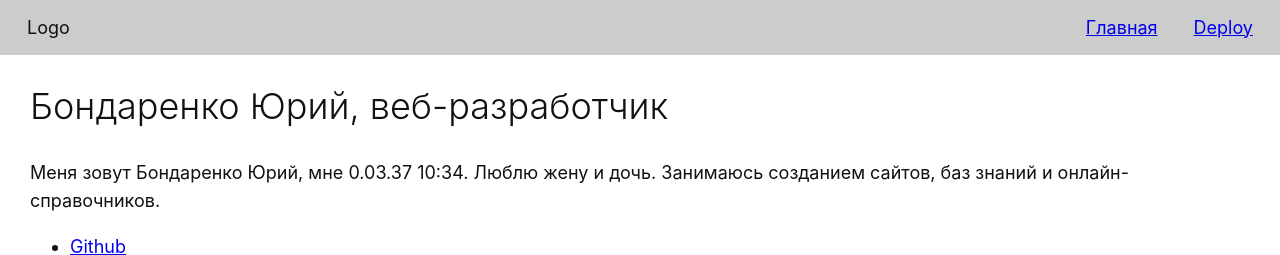
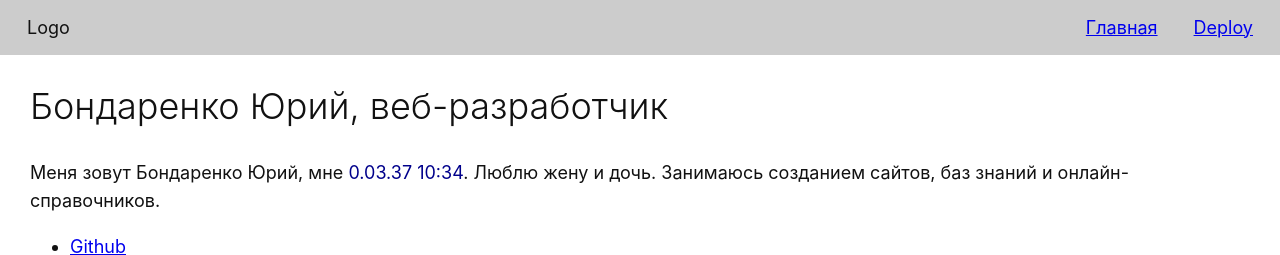
Before and after one commit to bndby/bndby2, a Next.js app: page / in a window 1280 px wide. Shown: the top 255 px of the page. Built offline with nearby package versions, Linux system fonts and the light colour scheme.

Commit message:
styled jsx

```diff
--- a/components/Age/index.js
+++ b/components/Age/index.js
@@ -3,7 +3,11 @@ const now = new Date
 const age = new Date( Math.abs( now - wasBurn ) )
 
 const Age = () => (
-	<span className="age">{ age.getDate() - 1 }.{ age.getMonth() < 10 ? '0' : '' }{ age.getMonth() }.{ age.toISOString().slice(0, 4) - 1970 } { age.getHours() }:{ age.getMinutes() }</span>
+	<span className="age">{ age.getDate() - 1 }.{ age.getMonth() < 10 ? '0' : '' }{ age.getMonth() }.{ age.toISOString().slice(0, 4) - 1970 } { age.getHours() }:{ age.getMinutes() }<style jsx>{`
+		.age {
+			color: darkblue;
+		}
+	`}</style></span>
 )
 
 export default Age
--- a/components/Footer/footer.css
+++ /dev/null
@@ -1,9 +0,0 @@
-/************
-Footer styles
-*************/
-.footer {
-	padding: var(--padding);
-	background-color: #ccc;
-	display: flex;
-	justify-content: space-between;
-}
--- a/components/Footer/index.js
+++ b/components/Footer/index.js
@@ -14,6 +14,14 @@ const Footer = () => (
 		<div className="footer__nav">
 			<Menu />
 		</div>
+		<style jsx>{`
+			.footer {
+				padding: 0.5rem 1rem;
+				background-color: #ccc;
+				display: flex;
+				justify-content: space-between;
+			}
+		`}</style>
 	</div>
 )
 
--- a/components/Layout/layout.css
+++ b/components/Layout/layout.css
@@ -1,5 +1,3 @@
-@import url('../Footer/footer.css');
-
 @custom-media --desktop (width <= 1600px);
 @custom-media --tablet (width <= 1024px);
 @custom-media --mobile (width <= 480px);
@@ -66,5 +64,5 @@ h3, h4, h5, h6 {
 }
 
 .layout {
-	padding: 0 var(--padding);
+	padding: 0 30px;
 }
```
